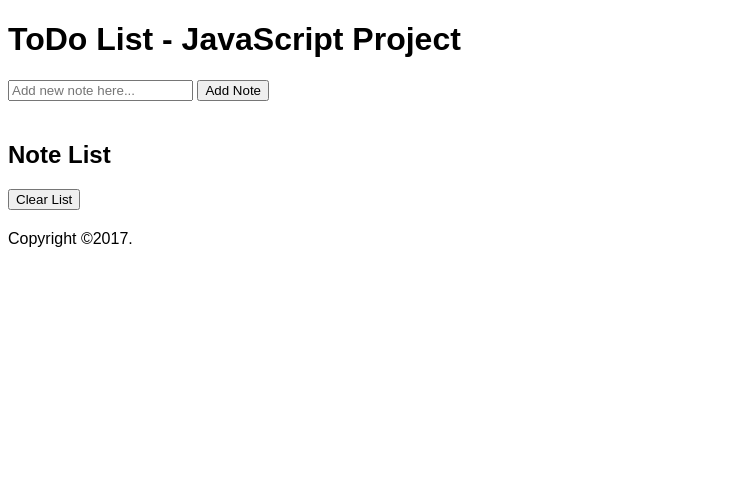
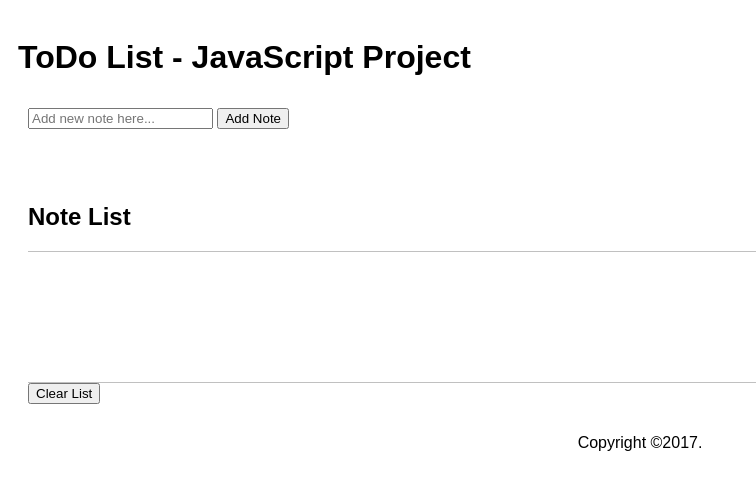
Before and after one commit to JohnnyTheBoy/todo-list-project, a plain HTML site: page index.html in a window 1280 px wide. Shown: the whole page, without its empty margins (0-756 px from the left). Drawn offline with Linux system fonts and the light colour scheme.

Commit message:
minor style and structure update

```diff
--- a/main.css
+++ b/main.css
@@ -2,14 +2,46 @@
     font-family:Arial, Helvetica, sans-serif;
 }
 
+body {
+    padding: 10px;
+}
+
 section {
     margin: 20px auto;
+    padding: 10px;
 }
 
 blockquote {
-    margin: 0px;
-    padding-left: 1px;
-    height: 20px;
+    margin:0;
+    height: 14px;
     font-weight: bold;
     font-size: 14px;
 }
+
+li {
+    height: 30px;
+    list-style-position: inside;
+}
+
+li .remove, li .moveUp, li .moveDown {
+    float: right;
+}
+
+.display {
+    display: none;
+}
+
+ul {
+    border-top: 1px solid rgb(192, 192, 192);
+    border-bottom: 1px solid rgb(192, 192, 192);
+    min-height: 120px;
+}
+
+ul, li {
+    margin:0px;
+    padding: 5px;
+}
+
+footer {
+    text-align: center;
+}
```
Also changed, not shown: index.html (+0 -2 lines).
